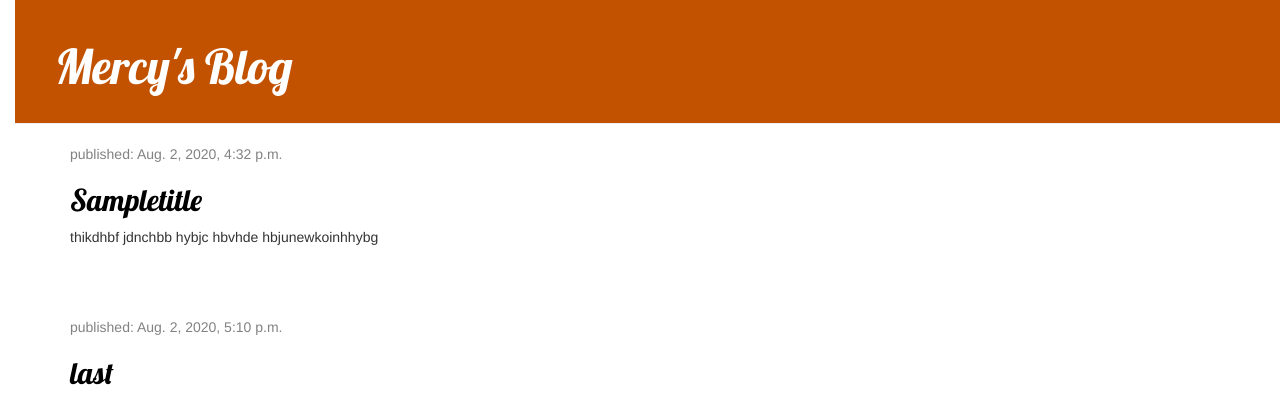
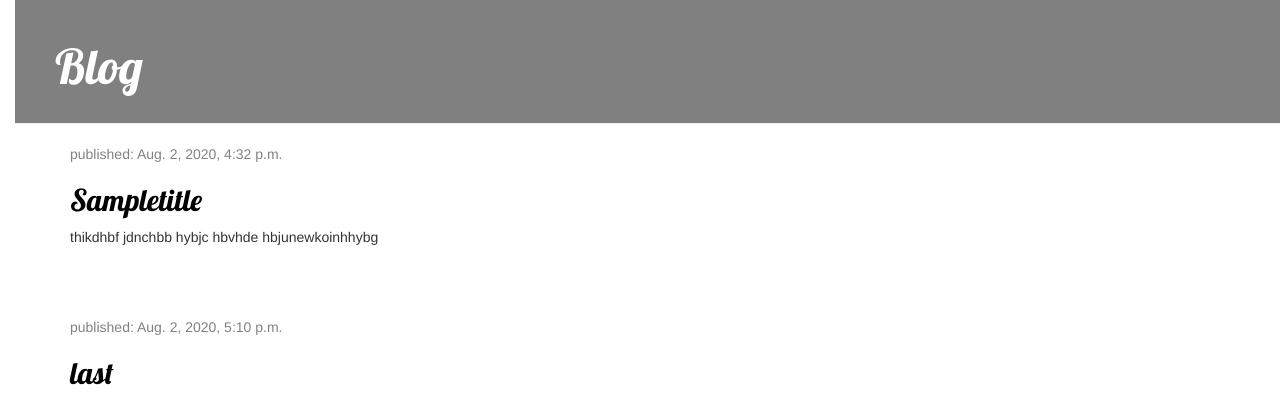
Before and after one commit to mercymam1/blog, a Django app: page /blogging/ in a window 1280 px wide. Shown: the part 20-420 px from the top of the page. Run offline with Django 3.2, Linux system fonts and the light colour scheme; data comes from the database, SQL or seed files in the repository; some libraries are stand-ins or nearby versions.

Commit message:
background for blog change

```diff
--- a/blog/templates/blog/blogging.html
+++ b/blog/templates/blog/blogging.html
@@ -17,11 +17,11 @@
 <a href="{% url 'blogging' %}" style="color: white">Blog</a>
 
 </nav>
-<div class= "page-header">
+<div class= "page-header" style="background-color: grey;">
 {%	if	user.is_authenticated	%}
 <a	href="{%	url	'post_new'	%}"	class="top-menu"><span	class="glyphicon	glyphicon-plus"></span></a>
 {%	endif	%}
-<h1><a	href="/">Mercy's	Blog</a></h1>
+<h1><a	href="/">Blog</a></h1>
 </div>
 <div	class="content	container">
 <div	class="row">
--- a/blog/templates/blog/post_list.html
+++ b/blog/templates/blog/post_list.html
@@ -12,7 +12,7 @@
 <nav class= "topnav";>
 
 <a href="#" style="color: white">Home</a>
-<a href="#" style="color: white">Portfolio</a>
+<a href="{% url 'Portfolio' %}" style="color: white">Portfolio</a>
 <a href="{% url 'Resume' %}" style="color: white">Resume</a>
 <a href="{% url 'blogging' %}" style="color: white">Blog</a>
 
```
